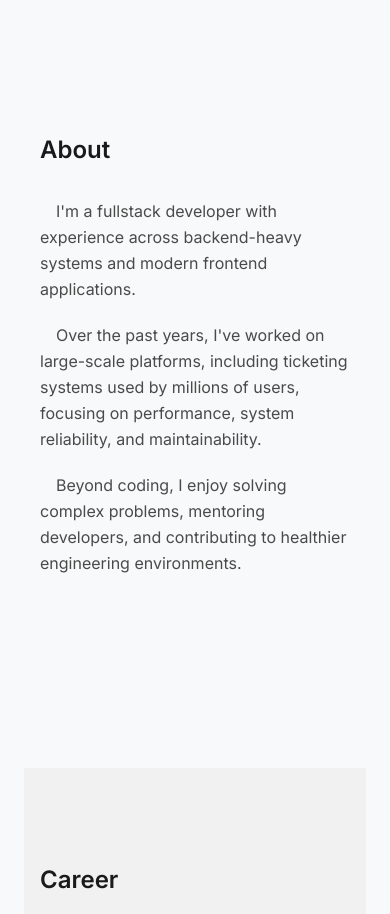
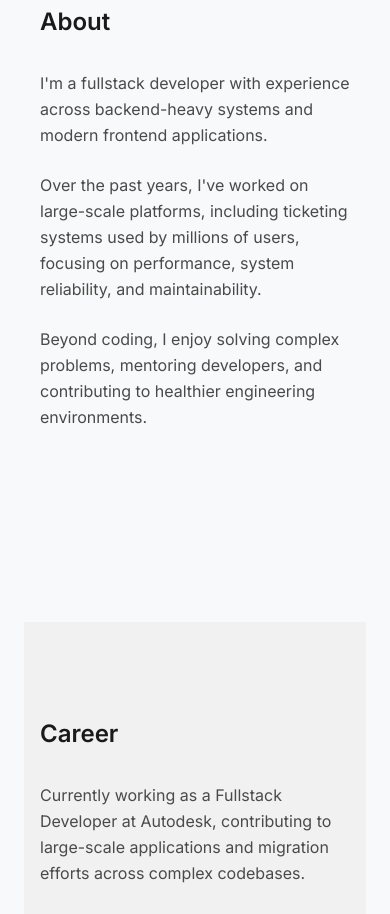
Before and after one commit to lucascarrias/lucascarrias.com, a Next.js app: page / in a window 390 px wide. Shown: the part 1026-1940 px from the top of the page. Built offline with nearby package versions, Linux system fonts and the light colour scheme.

Commit message:
improve mobile ui

```diff
--- a/app/globals.css
+++ b/app/globals.css
@@ -33,6 +33,10 @@
   }
 }
 
+html {
+  scroll-behavior: smooth;
+}
+
 body {
   background: var(--background);
   color: var(--foreground);
--- a/components/About.tsx
+++ b/components/About.tsx
@@ -4,19 +4,19 @@ export default function About() {
       <div className="max-w-3xl mx-auto px-4 space-y-8">
         <h2 className="text-2xl font-semibold text-text-primary">About</h2>
 
-        <div className="space-y-5 text-text-secondary leading-relaxed text-base md:text-lg">
-          <p className="indent-4">
+        <div className="space-y-6 text-text-secondary leading-relaxed text-base md:text-lg">
+          <p className="text-text-secondary leading-relaxed text-base md:text-lg text-left">
             I&apos;m a fullstack developer with experience across backend-heavy
             systems and modern frontend applications.
           </p>
 
-          <p className="indent-4">
+          <p className="text-text-secondary leading-relaxed text-base md:text-lg text-left">
             Over the past years, I&apos;ve worked on large-scale platforms,
             including ticketing systems used by millions of users, focusing on
             performance, system reliability, and maintainability.
           </p>
 
-          <p className="indent-4">
+          <p className="text-text-secondary leading-relaxed text-base md:text-lg text-left">
             Beyond coding, I enjoy solving complex problems, mentoring
             developers, and contributing to healthier engineering environments.
           </p>
--- a/components/Career.tsx
+++ b/components/Career.tsx
@@ -6,14 +6,14 @@ export default function Career() {
       <div className="max-w-3xl mx-auto px-4 space-y-8">
         <h2 className="text-2xl font-semibold text-text-primary">Career</h2>
 
-        <div className="space-y-5 text-text-secondary leading-relaxed text-base md:text-lg">
-          <p className="indent-4">
+        <div className="space-y-6 text-text-secondary leading-relaxed text-base md:text-lg">
+          <p className="text-text-secondary leading-relaxed text-base md:text-lg text-left">
             Currently working as a Fullstack Developer at Autodesk, contributing
             to large-scale applications and migration efforts across complex
             codebases.
           </p>
 
-          <p className="indent-4">
+          <p className="text-text-secondary leading-relaxed text-base md:text-lg text-left">
             Previously, I worked at Universe (a Ticketmaster company), where I
             helped build and maintain a global ticketing platform. My work
             involved backend systems, frontend applications, performance
@@ -21,7 +21,7 @@ export default function Career() {
             PayPal.
           </p>
 
-          <p className="indent-4">
+          <p className="text-text-secondary leading-relaxed text-base md:text-lg text-left">
             I’ve also contributed as a tech lead at Globant, mentoring
             developers, supporting teams, and helping deliver high-impact
             features across multiple projects.
--- a/components/Contact.tsx
+++ b/components/Contact.tsx
@@ -1,8 +1,6 @@
-import { Mail } from "lucide-react";
-
 export default function Contact() {
   return (
-    <section id="contact" className="py-24">
+    <section id="contact" className="py-24 pb-32 md:pb-40">
       <div className="max-w-3xl mx-auto px-4 space-y-6">
         <h2 className="text-2xl font-semibold text-text-primary">Contact</h2>
 
--- a/components/Hero.tsx
+++ b/components/Hero.tsx
@@ -3,7 +3,7 @@ import { ArrowRight, Download } from "lucide-react";
 
 export default function Hero() {
   return (
-    <section className="bg-surface py-24">
+    <section className="bg-surface py-8 md:py-24">
       <div className="max-w-5xl mx-auto px-4 grid md:grid-cols-2 gap-12 items-center">
         {/* TEXT */}
         <div className="space-y-6">
--- a/components/Navbar.tsx
+++ b/components/Navbar.tsx
@@ -2,7 +2,9 @@ export default function Navbar() {
   return (
     <nav className="bg-surface/80 backdrop-blur border-b border-border sticky top-0 z-50">
       <div className="max-w-5xl mx-auto px-4 py-4 flex justify-between items-center">
-        <span className="font-medium text-text-primary">Lucas Carrias</span>
+        <a href="#" className="font-medium text-text-primary">
+          Lucas Carrias
+        </a>
 
         <div className="flex gap-6 text-sm">
           <a
```
